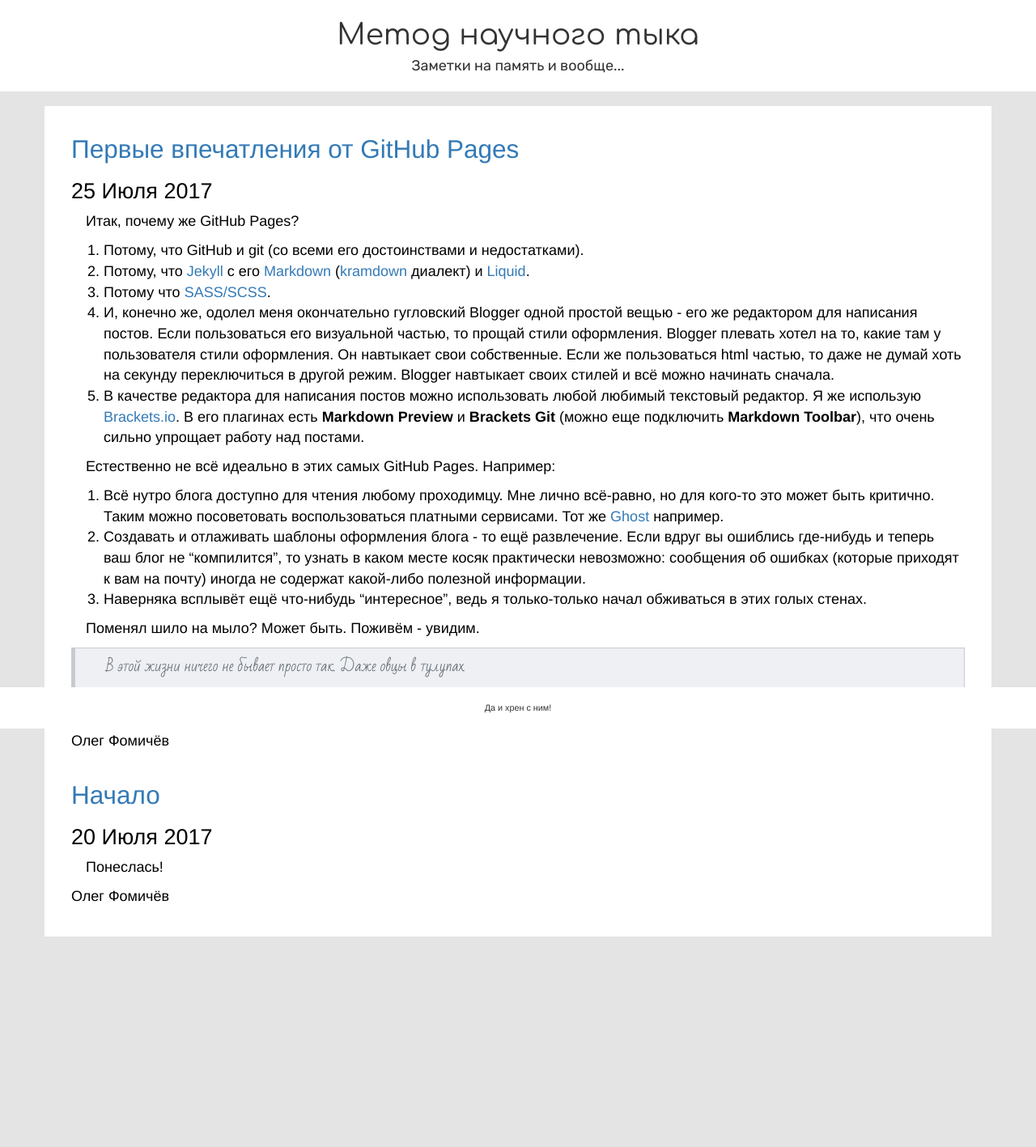
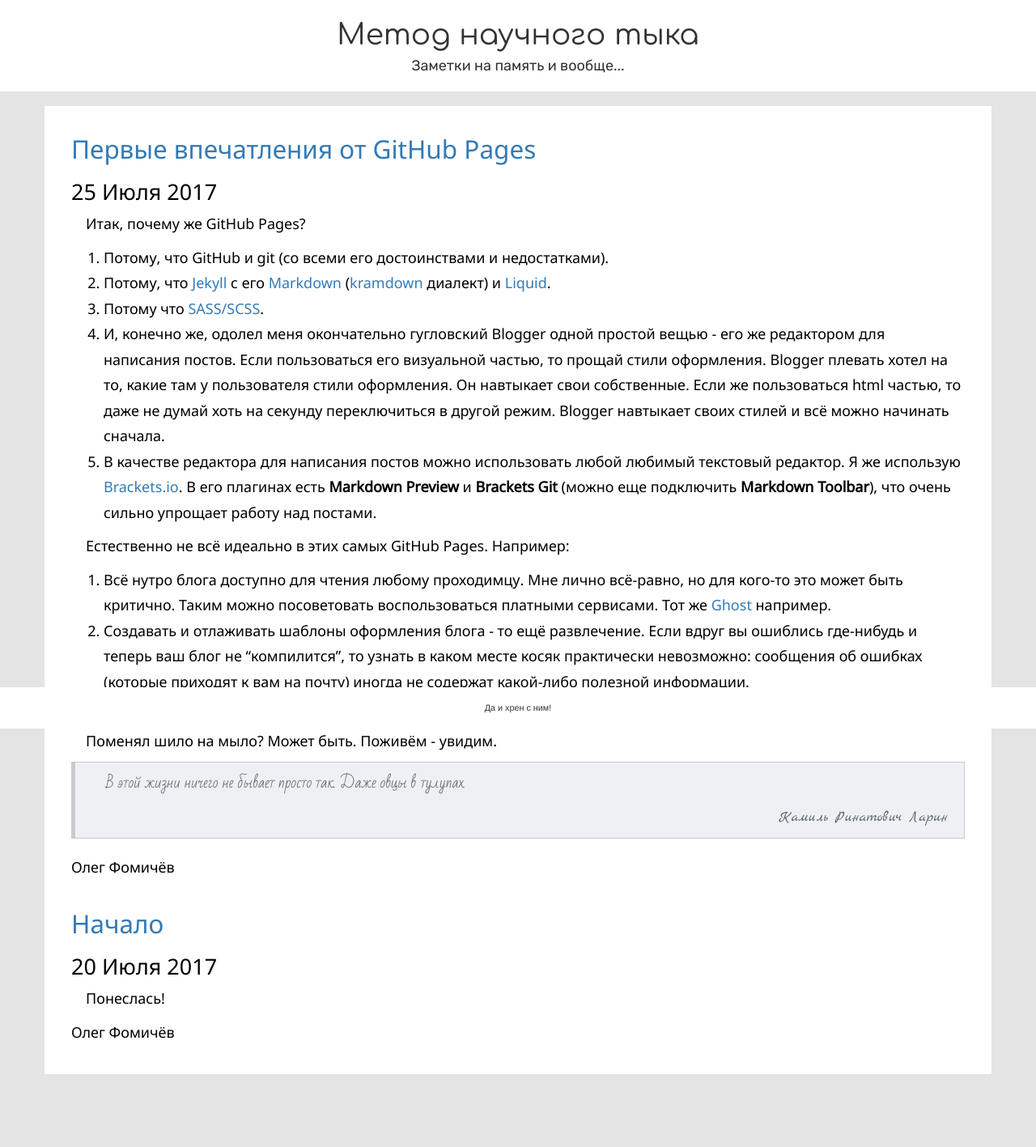
Before and after one commit to fomich0ff/fomich0ff.github.io, a Jekyll site: the page built from index.html, in a window 1280 px wide. Shown: the whole page at 81% size. Built offline with Jekyll 4.4.1, drawn with Linux system fonts in a browser that asks for light colours; nearby versions of some CDN libraries; before the commit the page ends 1247 px from its top, so only the background shows below that.

Commit message:
styles updated

```diff
--- a/_sass/base.scss
+++ b/_sass/base.scss
@@ -14,7 +14,10 @@
 $blockquote-text-color: #5b6770;
 $blockquote-background-color: #eff0f4;
 $blockquote-border-color: #c7cbd0;
-$blockquote-sign-color: #5b6770; /*#b1b7bc;*/
+$blockquote-sign-color: #5b6770;
+
+/*#b1b7bc;*/
+
 
 /* Basic configuration */
 
@@ -82,4 +85,6 @@
 .blog {
     color: $regular-text-color;
     background: $regular-background-color;
+    line-height: 1.75em;
+    font-family: $font-noto-sans;
 }
--- a/_sass/fonts.scss
+++ b/_sass/fonts.scss
@@ -14,5 +14,6 @@
 
 $font-title: $font-comfortaa;
 $font-description: $font-rubik;
+$font-blog-text: $font-noto-sans;
 $font-blockquote-sign: $font-marck-script;
 $font-blockquote-text: $font-bad-script;
```
Lines whose indentation alone changed are shown as unchanged.
